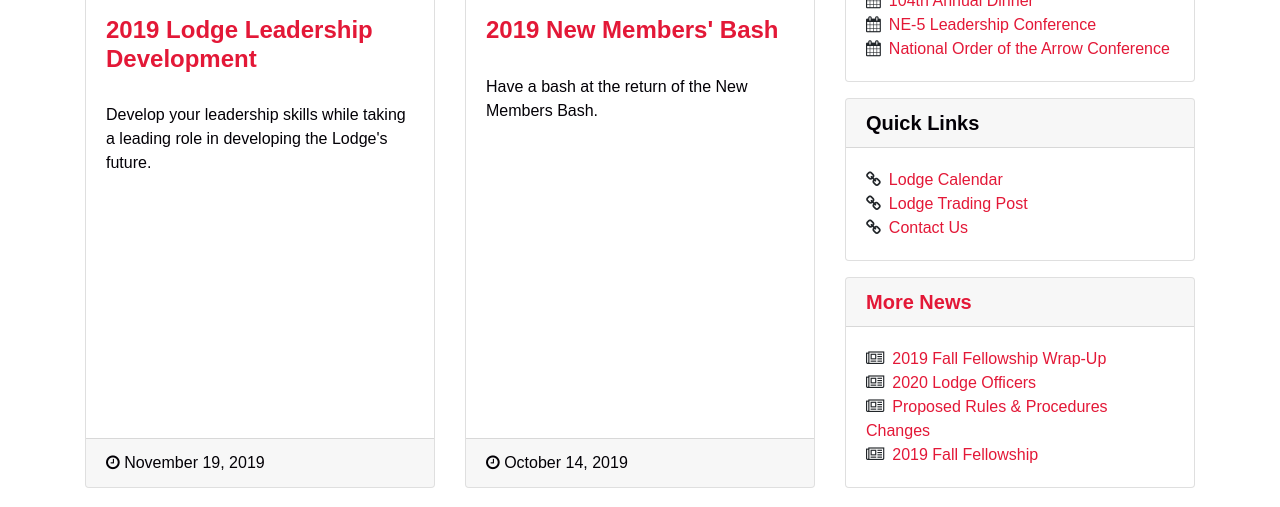
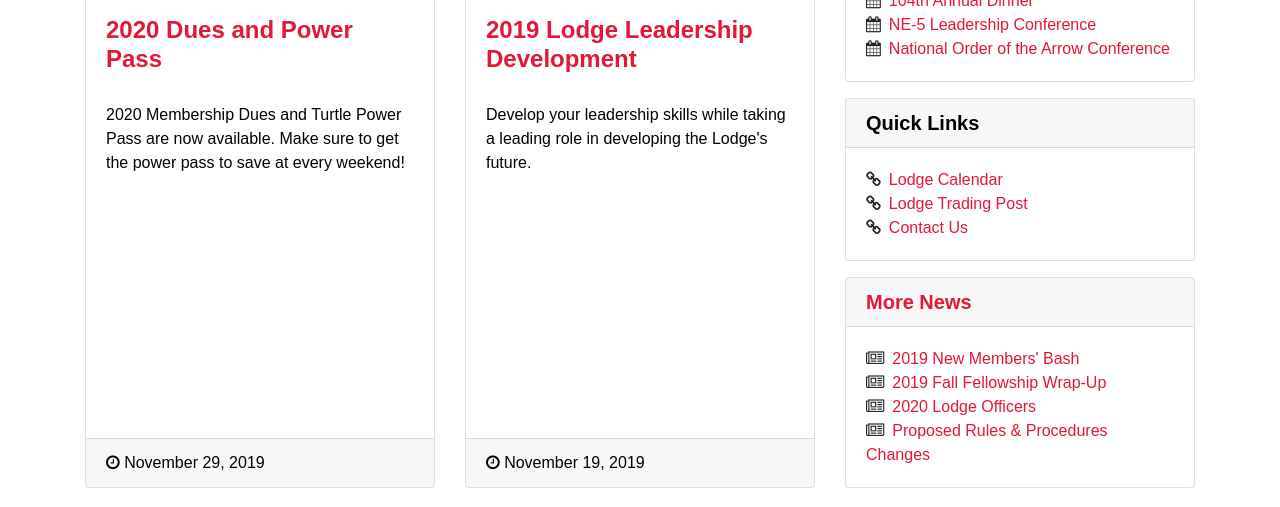
Before and after one commit to colbsa/UnamiLodge.org, a Jekyll site: the page built from index.md, in a window 1280 px wide and 900 px high, cut to the strip 393-900 px from the top of the window. Built offline with Jekyll 4.4.1, drawn with Linux system fonts in a browser that asks for light colours; some web fonts are replaced; some of the changed lines change nothing that is shown.

Commit message:
Added power pass article and updated dues year

```diff
--- /dev/null
+++ b/_posts/news/2019-11-29-2020-Dues-and-Power-Pass.md
@@ -0,0 +1,19 @@
+---
+layout: post
+title: 2020 Dues and Power Pass
+author:
+date: 2019-11-29
+banner: 2020-Dues-and-Power-Pass.png
+thumbnail: 2020-Dues-and-Power-Pass.png
+excerpt: 2020 Membership Dues and Turtle Power Pass are now available. Make sure to get the power pass to save at every weekend!
+---
+
+The 2020 Dues and Power Pass are now available! [Learn more about your dues at UnamiLodge.org/dues](/dues).
+
+The Turtle Power Pass is a one time deal where you can pay for all of the Lodge weekends at once and **save $15!** Benefits include attending every great weekend, not missing a registration and incurring a late fee, and a guarantee of fun and fellowship! While this deal is available until March 31, don't forget to register by signing up today!
+
+<div class="text-center my-5">
+  <a href="https://colbsa.doubleknot.com/event/2020-turtle-pass/2589408" class="btn btn-primary">Get A Power Pass!</a>
+</div>
+
+For more information about the upcoming weekends, you can always keep an eye on [the Lodge Calendar at UnamiLodge.org/calendar](/calendar).
--- a/membership-dues.md
+++ b/membership-dues.md
@@ -4,8 +4,8 @@ layout: page
 permalink: /dues/
 ---
 
-While you are always considered a member of the Order of the Arrow from the time of your induction, to be an “active member” your lodge dues must be paid annually. Paying your lodge dues supports the general operating budget of the lodge and gives more youth opportunities to participate in national programs. Being a dues paying member allows for you to participate in lodge events, wear the lodge flap proudly on your uniform, and ensures you receive updates and communications from the lodge. Click on the link below to pay your lodge dues and become an active member of Unami Lodge, One.
+While you are always considered a member of the Order of the Arrow from the time of your induction, to be an "active member" your lodge dues must be paid annually. Paying your lodge dues supports the general operating budget of the lodge and gives more youth opportunities to participate in national programs. Being a dues paying member allows for you to participate in lodge events, wear the lodge flap proudly on your uniform, and ensures you receive updates and communications from the lodge. Click on the link below to pay your lodge dues and become an active member of Unami Lodge, One.
 
 <div class="text-center my-5">
-  <a href="http://colbsa.doubleknot.com/event/2019-unami-lodge-dues/2442615" class="btn btn-primary"> Pay My Dues!</a>
+  <a href="https://colbsa.doubleknot.com/event/2020-unami-lodge-dues/2589409" class="btn btn-primary">Pay My Dues!</a>
 </div>
```
Also changed, not shown: img/posts/banners/2020-Dues-and-Power-Pass.png (added), img/posts/thumbs/2020-Dues-and-Power-Pass.png (added).
